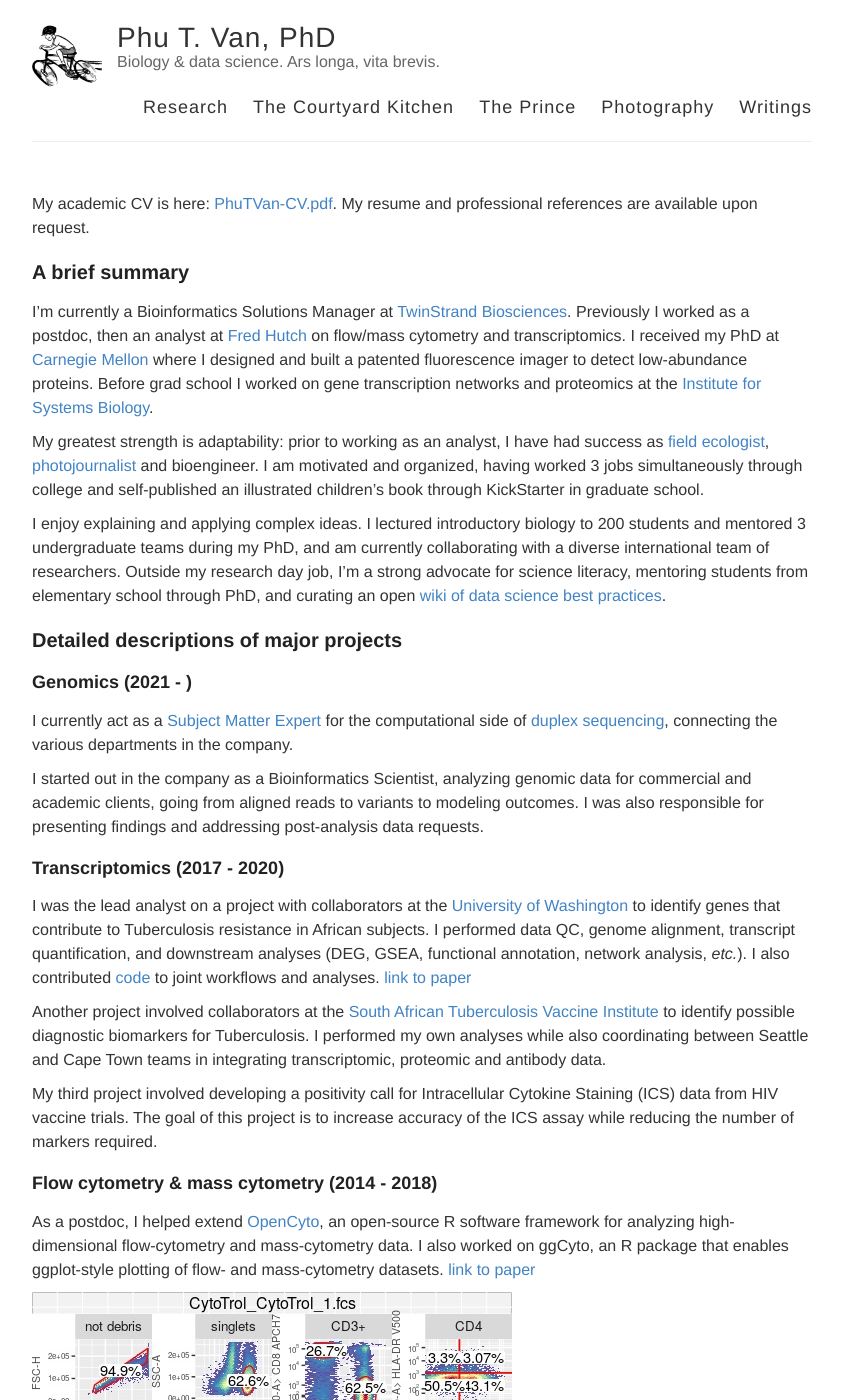
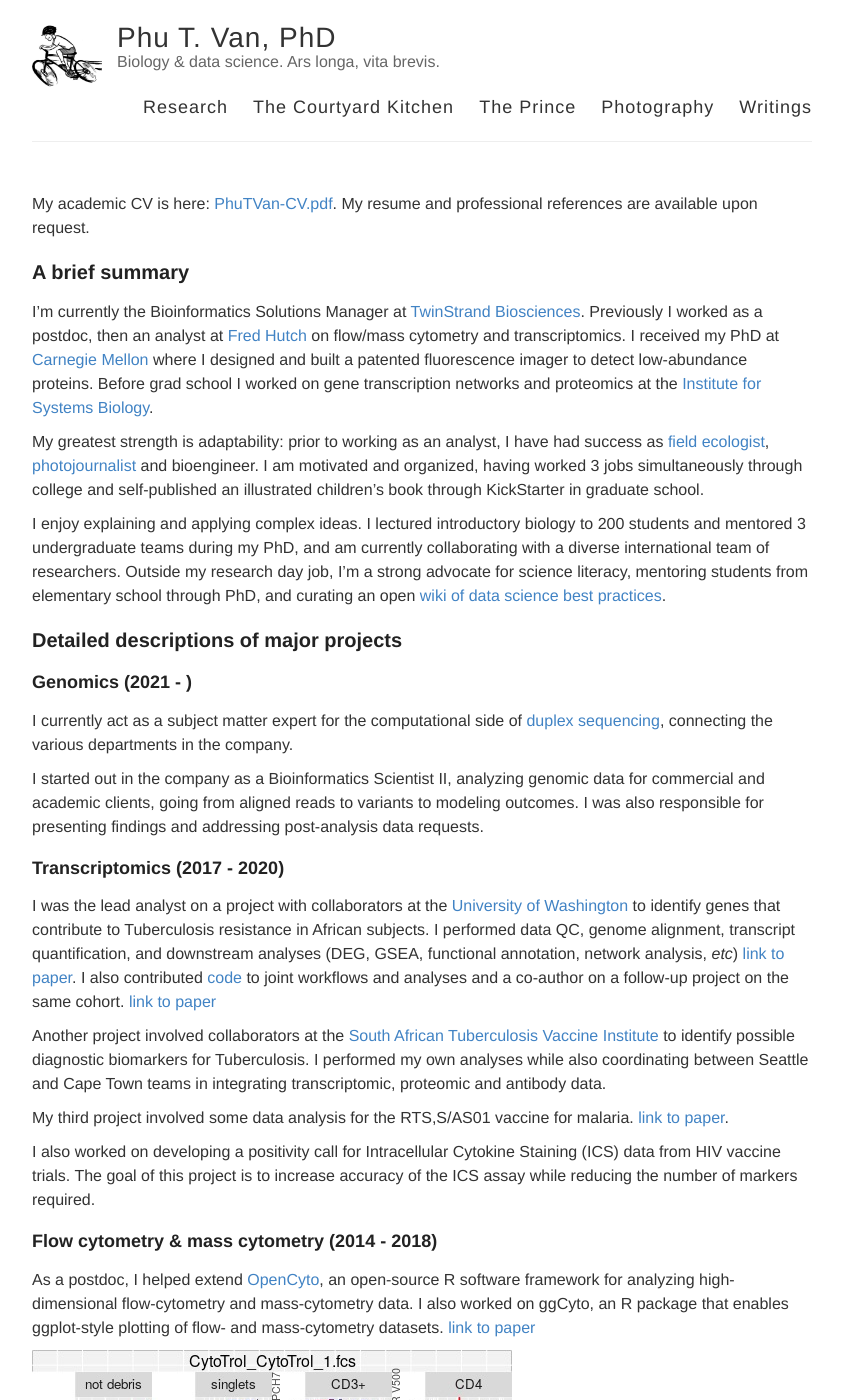
Before and after one commit to ptvan/ptvan.github.io, a Jekyll site: the page built from research.md, in a window 1280 px wide and 1400 px high. Shown: the whole window, without its empty margins (218-1061 px from the left). Built offline with Jekyll 4.4.1, drawn with Linux system fonts in a browser that asks for light colours.

Commit message:
added links to RTS,S paper

```diff
--- a/research.md
+++ b/research.md
@@ -8,7 +8,7 @@
 
 ## A brief summary
 
-I'm currently a Bioinformatics Solutions Manager at [TwinStrand Biosciences](https://twinstrandbio.com/). Previously I worked as a postdoc, then an analyst at [Fred Hutch](http://rglab.org) on flow/mass cytometry and transcriptomics. I received my PhD at [Carnegie Mellon](https://cmu.edu/bio) where I designed and built a patented fluorescence imager to detect low-abundance proteins. Before grad school I worked on gene transcription networks and proteomics at the [Institute for Systems Biology](https://baliga.systemsbiology.net/).
+I'm currently the Bioinformatics Solutions Manager at [TwinStrand Biosciences](https://twinstrandbio.com/). Previously I worked as a postdoc, then an analyst at [Fred Hutch](http://rglab.org) on flow/mass cytometry and transcriptomics. I received my PhD at [Carnegie Mellon](https://cmu.edu/bio) where I designed and built a patented fluorescence imager to detect low-abundance proteins. Before grad school I worked on gene transcription networks and proteomics at the [Institute for Systems Biology](https://baliga.systemsbiology.net/).
 
 My greatest strength is adaptability: prior to working as an analyst, I have had success as [field ecologist](https://www.fs.usda.gov/colville), [photojournalist](https://makingtheprince.blogspot.com/2013/11/meet-author.html) and bioengineer. I am motivated and organized, having worked 3 jobs simultaneously through college and self-published an illustrated children's book through KickStarter in graduate school.
 
@@ -18,17 +18,19 @@
 
 ### Genomics (2021 - )
 
-I currently act as a [Subject Matter Expert](https://en.wikipedia.org/wiki/Subject-matter_expert) for the computational side of [duplex sequencing](https://twinstrandbio.com/technology/), connecting the various departments in the company.
+I currently act as a subject matter expert for the computational side of [duplex sequencing](https://twinstrandbio.com/technology/), connecting the various departments in the company.
 
-I started out in the company as a Bioinformatics Scientist, analyzing genomic data for commercial and academic clients, going from aligned reads to variants to modeling outcomes. I was also responsible for presenting findings and addressing post-analysis data requests.
+I started out in the company as a Bioinformatics Scientist II, analyzing genomic data for commercial and academic clients, going from aligned reads to variants to modeling outcomes. I was also responsible for presenting findings and addressing post-analysis data requests.
 
 ### Transcriptomics (2017 - 2020)
 
-I was the lead analyst on a project with collaborators at the [University of Washington](https://cerid.uw.edu/lab/hawn-lab) to identify genes that contribute to Tuberculosis resistance in African subjects. I performed data QC, genome alignment, transcript quantification, and downstream analyses (DEG, GSEA, functional annotation, network analysis, *etc.*). I also contributed [code](https://github.com/ptvan/r-snippets) to joint workflows and analyses. [link to paper](https://www.jci.org/articles/view/140073)
+I was the lead analyst on a project with collaborators at the [University of Washington](https://cerid.uw.edu/lab/hawn-lab) to identify genes that contribute to Tuberculosis resistance in African subjects. I performed data QC, genome alignment, transcript quantification, and downstream analyses (DEG, GSEA, functional annotation, network analysis, *etc*) [link to paper](https://www.jci.org/articles/view/140073). I also contributed [code](https://github.com/ptvan/r-snippets) to joint workflows and analyses and a co-author on a follow-up project on the same cohort. [link to paper](https://journals.asm.org/doi/full/10.1128/msphere.00159-22)
 
 Another project involved collaborators at the [South African Tuberculosis Vaccine Institute](http://www.satvi.uct.ac.za/) to identify possible diagnostic biomarkers for Tuberculosis. I performed my own analyses while also coordinating between Seattle and Cape Town teams in integrating transcriptomic, proteomic and antibody data.
 
-My third project involved developing a positivity call for Intracellular Cytokine Staining (ICS) data from HIV vaccine trials. The goal of this project is to increase accuracy of the ICS assay while reducing the number of markers required.
+My third project involved some data analysis for the RTS,S/AS01 vaccine for malaria. [link to paper](https://elifesciences.org/articles/70393).
+
+I also worked on developing a positivity call for Intracellular Cytokine Staining (ICS) data from HIV vaccine trials. The goal of this project is to increase accuracy of the ICS assay while reducing the number of markers required.
 
 ### Flow cytometry & mass cytometry (2014 - 2018)
 
```
